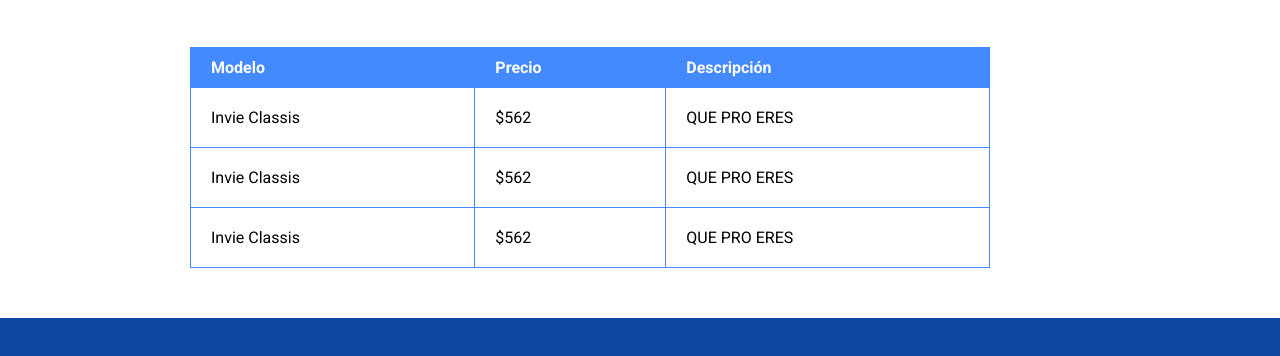
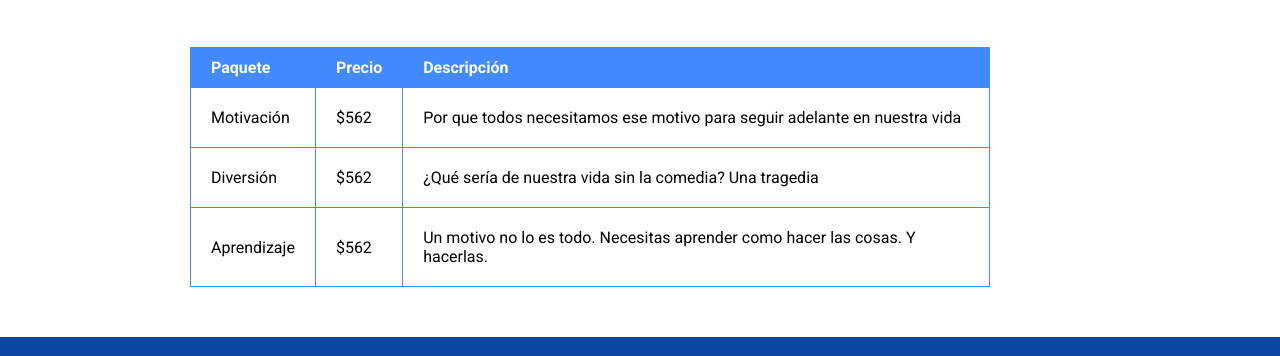
Before and after one commit to TetsuOsnaya/curso_web, a plain HTML site: page acerca.html in a window 1280 px wide. Shown: the part 139-495 px from the top of the page. Drawn offline with Linux system fonts and the light colour scheme.

Commit message:
Se cambiaron las tablas de Acerca de

```diff
--- a/acerca.html
+++ b/acerca.html
@@ -25,26 +25,26 @@
             <table>
                 <thead>
                     <tr>
-                        <th>Modelo</th>
+                        <th>Paquete</th>
                         <th>Precio</th>
                         <th>Descripción</th>
                     </tr>
                 </thead>
                 <tbody>
                     <tr>
-                        <td>Invie Classis</td>
+                        <td>Motivación</td>
                         <td>$562</td>
-                        <td>QUE PRO ERES</td>
+                        <td>Por que todos necesitamos ese motivo para seguir adelante en nuestra vida</td>
                     </tr>
                     <tr>
-                        <td>Invie Classis</td>
+                        <td>Diversión</td>
                         <td>$562</td>
-                        <td>QUE PRO ERES</td>
+                        <td>¿Qué sería de nuestra vida sin la comedia? Una tragedia</td>
                     </tr>
                     <tr>
-                        <td>Invie Classis</td>
+                        <td>Aprendizaje</td>
                         <td>$562</td>
-                        <td>QUE PRO ERES</td>
+                        <td>Un motivo no lo es todo. Necesitas aprender como hacer las cosas. Y hacerlas.</td>
                     </tr>
                 </tbody>
         </table>
```
